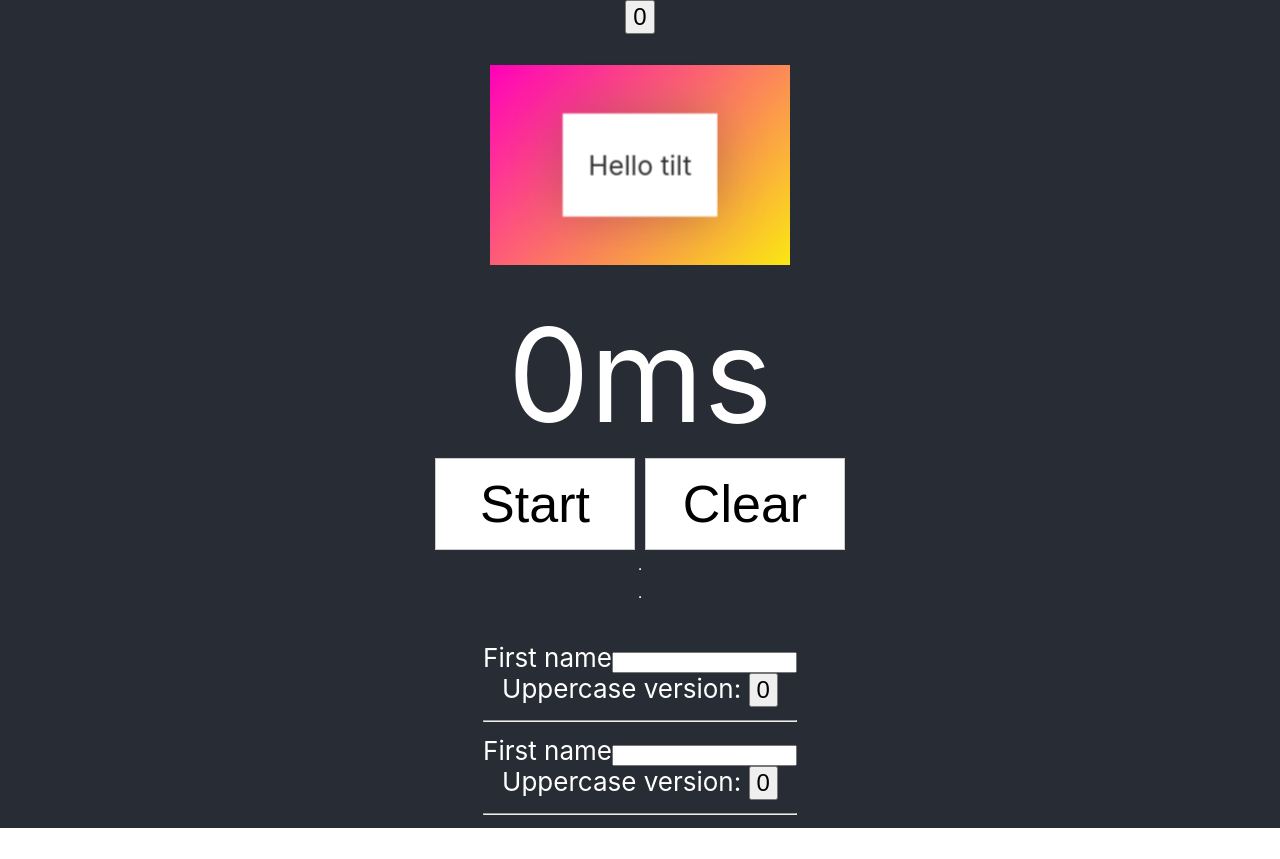
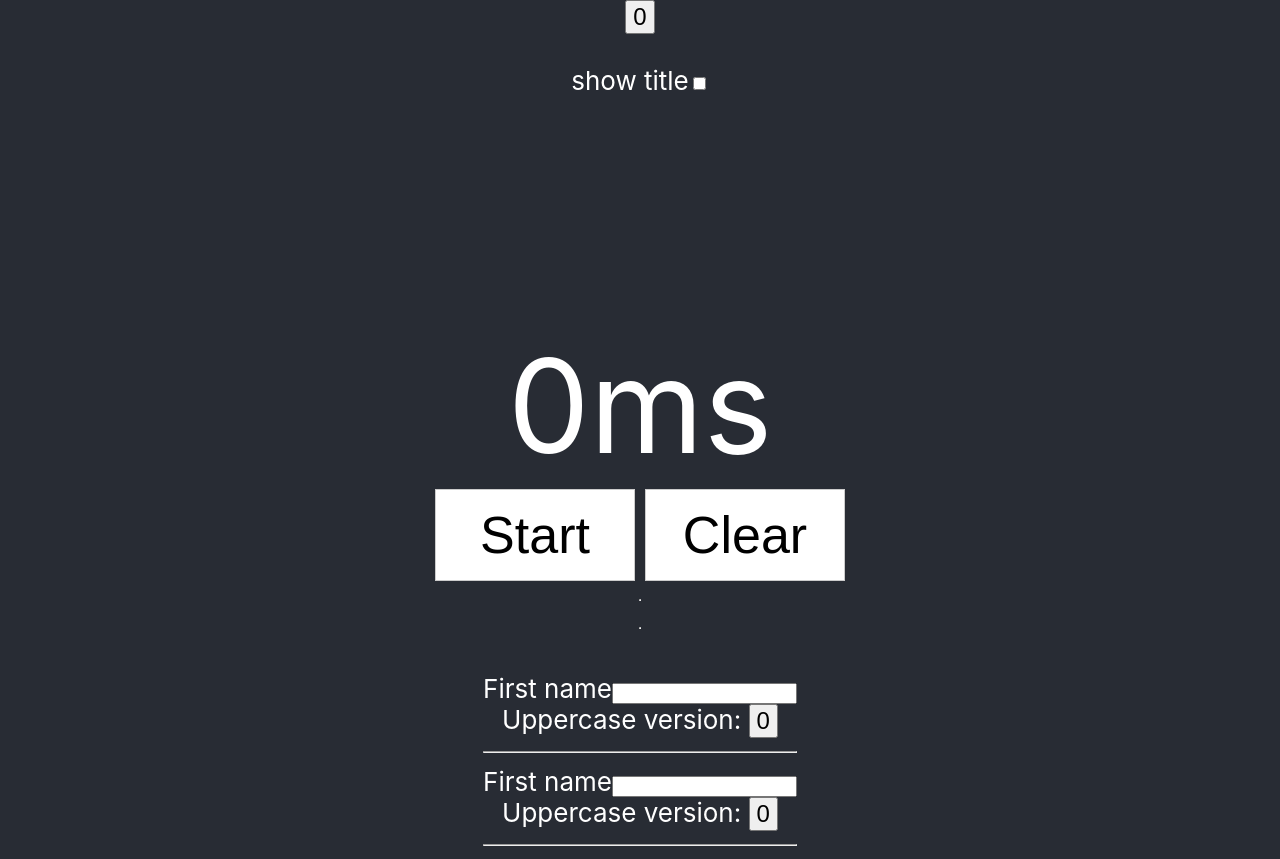
Before and after one commit to veremey/react-simpleHooks, a React (Create React App) app: page / in a window 1280 px wide. Before the commit the page ends 828 px from the top, so only its background shows below. Built offline with nearby package versions, Linux system fonts and the light colour scheme.

Commit message:
React.lazy and Suspense

```diff
--- a/src/App.js
+++ b/src/App.js
@@ -2,8 +2,8 @@ import './App.css';
 
 import { Counter } from './components/counter'
 import { Formular } from './components/contactform/contactform'
+import LazyTilt from './components/tilt/lazy.tilt';
 import Stopwatch from './components/stopwatch/stopwatch'
-import { Usage } from './components/tilt/tilt'
 
 function App() {
   return (
@@ -11,7 +11,7 @@ function App() {
       <header className="App-header">
         <Counter />
         <br />
-        <Usage/>
+        <LazyTilt/>
         <br />
         <Stopwatch />
         <hr/>
--- /dev/null
+++ b/src/components/tilt/lazy.tilt.js
@@ -0,0 +1,36 @@
+import {Suspense, lazy, useState} from 'react'
+
+import styles from  './tilt.css'
+
+const Tilt = lazy(() => import('./tilt'))
+
+const useToggle = (init = false) => {
+  const [on, setOn] = useState(init)
+  const toggle = () => setOn(!on)
+  return [on, toggle]
+}
+
+const LazyTilt = () => {
+  const [showTilt, toggleTilt] = useToggle();
+
+  return (
+    <div>
+      <lable>
+        show title
+        <input  type="checkbox" name="myCheckbox" checked={showTilt} onChange={toggleTilt} />
+      </lable>
+
+      <div style={{height: 200, width: 300}} className={styles.totallyCentered}>
+        {showTilt ? (
+          <Suspense fallback={<div>loading...</div>}>
+            <Tilt>
+              <div className={styles.totallyCentered}>vanilla-tilt.js</div>
+            </Tilt>
+          </Suspense>
+        ) : null}
+      </div>
+    </div>
+  )
+}
+
+export default LazyTilt;
--- a/src/components/tilt/tilt.css
+++ b/src/components/tilt/tilt.css
@@ -2,7 +2,7 @@
 Taken from the vanilla-tilt.js demo site:
 https://micku7zu.github.io/vanilla-tilt.js/index.html
 */
-.tilt-root {
+.tiltRoot {
   height: 200px;
   background-color: red;
   width: 300px;
@@ -13,7 +13,7 @@ https://micku7zu.github.io/vanilla-tilt.js/index.html
   transform: perspective(1000px) rotateX(0deg) rotateY(0deg) scale3d(1, 1, 1);
 }
 
-.tilt-child {
+.tiltChild {
   position: absolute;
   width: 50%;
   height: 50%;
@@ -24,7 +24,7 @@ https://micku7zu.github.io/vanilla-tilt.js/index.html
   background-color: white;
 }
 
-.totally-centered {
+.totallyCentered {
   width: 100%;
   height: 100%;
   display: flex;
--- a/src/components/tilt/tilt.js
+++ b/src/components/tilt/tilt.js
@@ -1,8 +1,7 @@
-import './tilt.css'
-
-import { useEffect, useRef } from 'react'
+import {useEffect, useRef} from 'react'
 
 import VanillaTilt from 'vanilla-tilt'
+import styles from  './tilt.css'
 
 const Tilt = (props) => {
   const tiltRef = useRef();
@@ -19,16 +18,10 @@ const Tilt = (props) => {
   }, [])
 
   return (
-    <div ref={tiltRef} className="tilt-root">
-      <div className="tilt-child">{props.children}</div>
+    <div ref={tiltRef} className={styles.tiltRoot}>
+      <div className={styles.tiltChild}>{props.children}</div>
     </div>
   )
 }
 
-export const Usage = () => (
-  <div className='totally-centered'>
-    <Tilt>
-      <div className="totally-centered">Hello tilt</div>
-    </Tilt>
-  </div>
-)
+export default Tilt;
```
